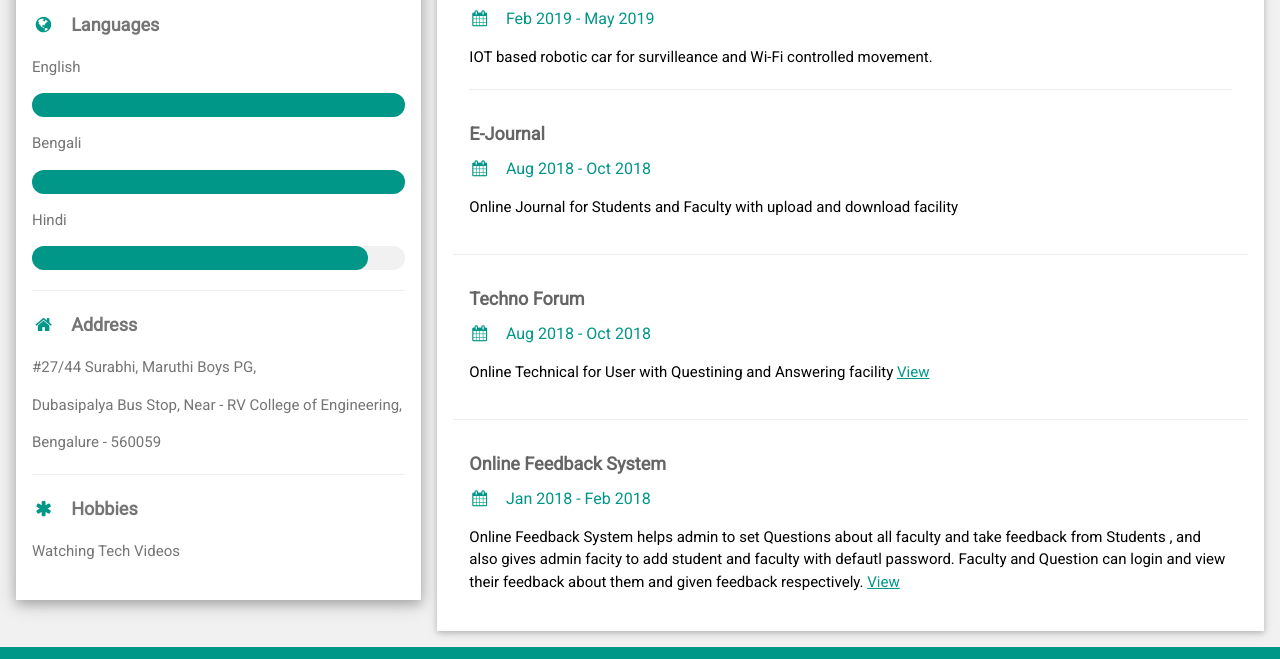
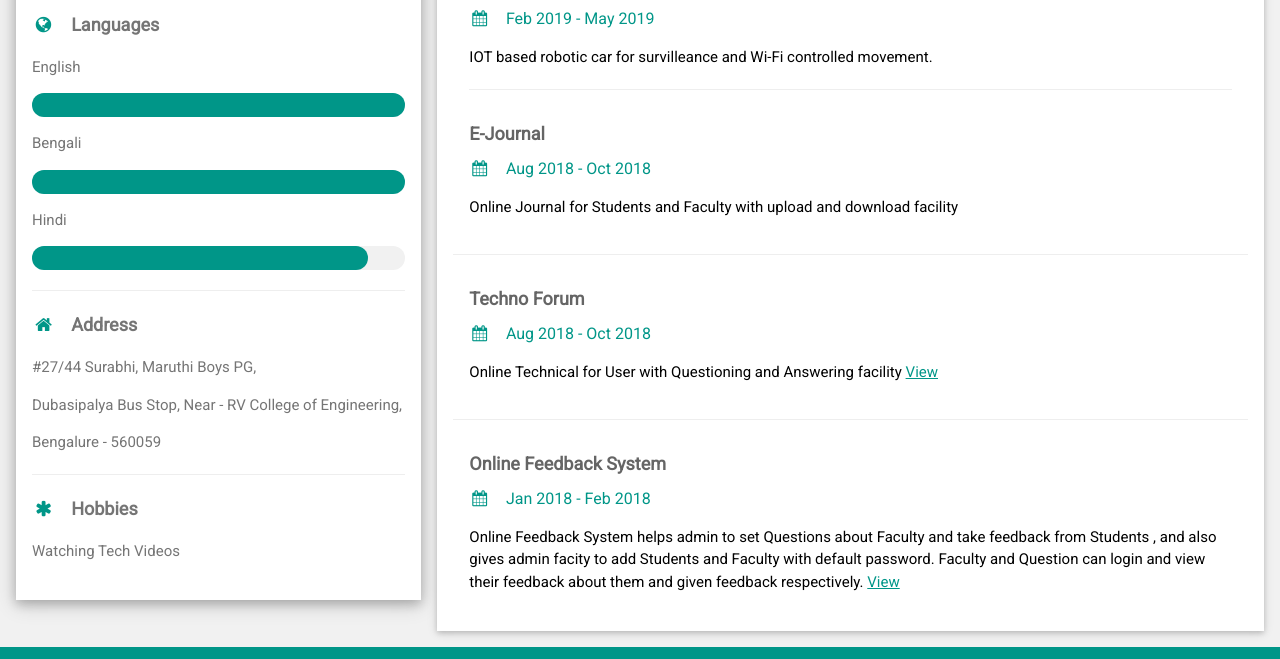
Before and after one commit to rahulshomemca/rahulshomemca.github.io, a plain HTML site: page index.html in a window 1280 px wide. Shown: the part 1049-1708 px from the top of the page. Drawn offline with nearby package versions, Linux system fonts and the light colour scheme.

Commit message:
Initial commit

```diff
--- a/index.html
+++ b/index.html
@@ -141,13 +141,13 @@ html,body,h1,h2,h3,h4,h5,h6 {font-family: "Roboto", sans-serif}
 		<div class="w3-container">
           <h5 class="w3-opacity"><b>Techno Forum</b></h5>
           <h6 class="w3-text-teal"><i class="fa fa-calendar fa-fw w3-margin-right"></i>Aug 2018 - Oct 2018</h6>
-          <p>Online Technical for User with Questining and Answering facility <a href="http://techonoforum.herokuapp.com/" class="w3-text-teal">View</a></p>
+          <p>Online Technical for User with Questioning and Answering facility <a href="http://techonoforum.herokuapp.com/" class="w3-text-teal">View</a></p>
         </div>
 		<hr>
 		<div class="w3-container">
           <h5 class="w3-opacity"><b>Online Feedback System</b></h5>
           <h6 class="w3-text-teal"><i class="fa fa-calendar fa-fw w3-margin-right"></i>Jan 2018 - Feb 2018</h6>
-          <p>Online Feedback System helps admin to set Questions about all faculty and take feedback from Students , and also gives admin facity to add student and faculty with defautl password.
+          <p>Online Feedback System helps admin to set Questions about Faculty and take feedback from Students , and also gives admin facity to add Students and Faculty with default password.
 				Faculty and Question can login and view their feedback about them and given feedback respectively. <a href="https://onlinefeedbackportal.000webhostapp.com/" class="w3-text-teal">View</a></p><br>
         </div>
       </div>
```
